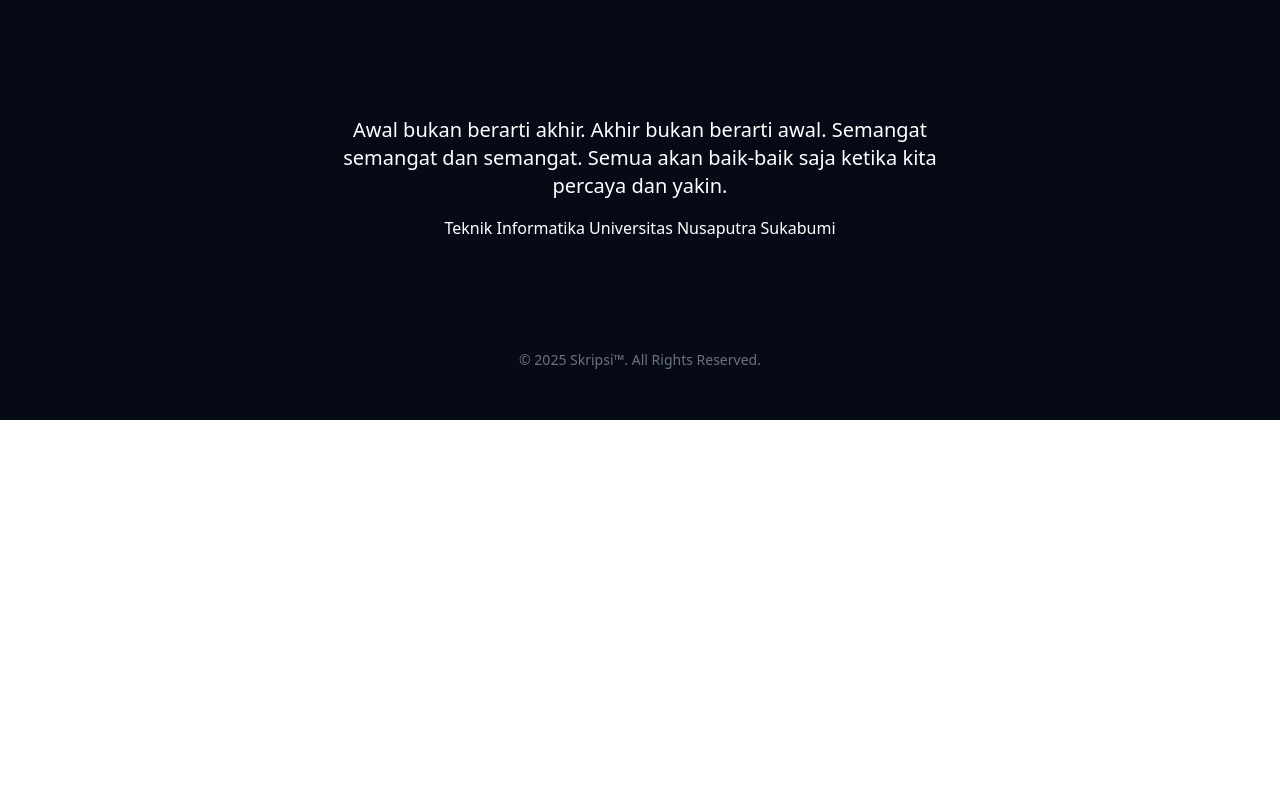
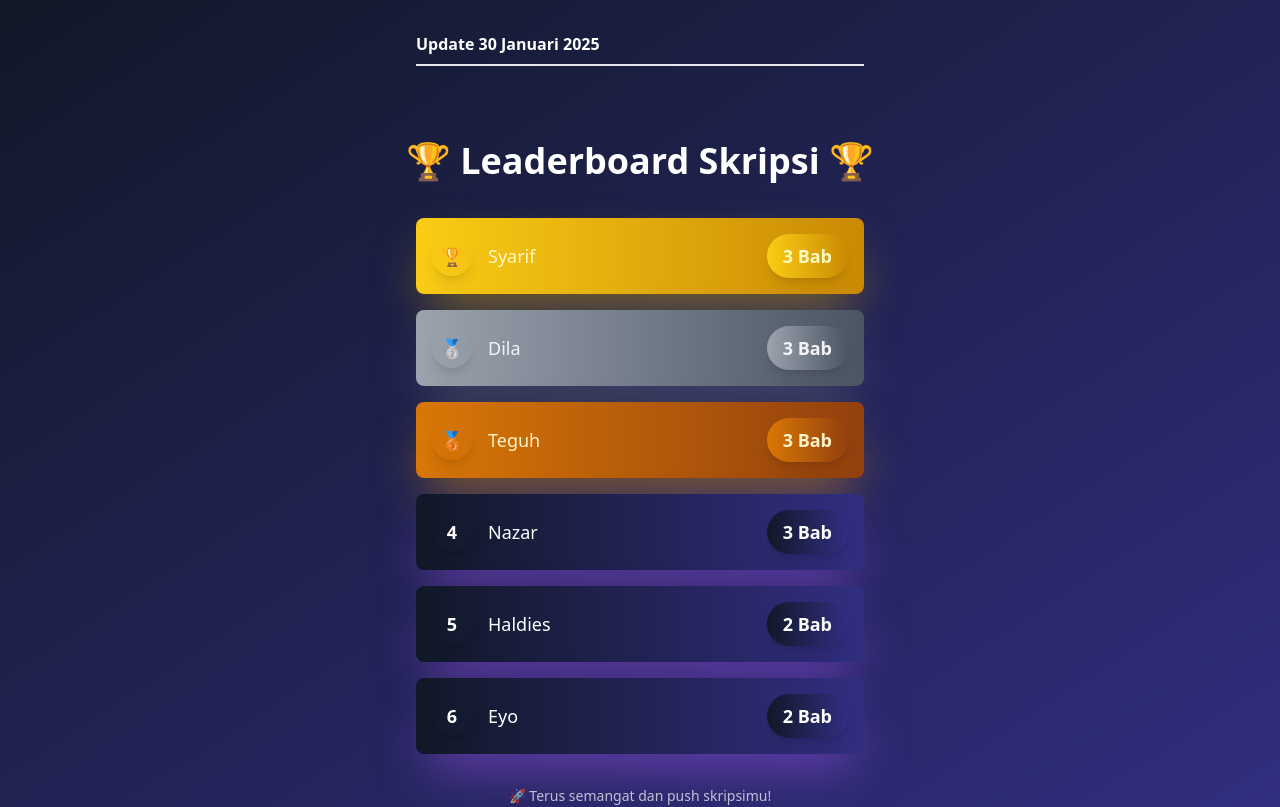
Before and after one commit to belum-ada-nama/Panduan-skripsi, a React (Vite) app: page /leaderboard in a window 1280 px wide. Shown: the top 807 px of the page. Built offline with nearby package versions, Linux system fonts and the light colour scheme.

Commit message:
add: leaderboard

```diff
--- a/src/App.tsx
+++ b/src/App.tsx
@@ -3,6 +3,8 @@ import { BrowserRouter as Router, Routes, Route } from 'react-router-dom';
 
 import Home from './pages/Home';
 import Footer from './components/Footer';
+import LeaderboardPage from './pages/LeaderboardPage';
+
 
 function App() {
 
@@ -12,6 +14,7 @@ function App() {
       <div className="App">
         <Routes>
           <Route path="/" element={<Home />} />
+          <Route path="/leaderboard" element={<LeaderboardPage />} />
         </Routes>
         <Footer />
       </div>
--- /dev/null
+++ b/src/components/LeadeardBorad.tsx
@@ -0,0 +1,88 @@
+import React from 'react';
+
+interface Student {
+    name: string;
+    completedChapters: number;
+}
+
+interface LeaderboardProps {
+    students: Student[];
+}
+
+const Leaderboard: React.FC<LeaderboardProps> = ({ students }) => {
+
+    const sortedStudents = students.sort((a, b) => b.completedChapters - a.completedChapters);
+
+    const getRankStyle = (index: number) => {
+        switch (index) {
+            case 0:
+                return {
+                    bg: 'bg-gradient-to-r from-yellow-400 to-yellow-600',
+                    icon: '🏆',
+                    text: 'text-yellow-100',
+                    shadow: 'shadow-yellow-500/50',
+                };
+            case 1:
+                return {
+                    bg: 'bg-gradient-to-r from-gray-400 to-gray-600',
+                    icon: '🥈',
+                    text: 'text-gray-100',
+                    shadow: 'shadow-gray-500/50',
+                };
+            case 2:
+                return {
+                    bg: 'bg-gradient-to-r from-amber-600 to-amber-800',
+                    icon: '🥉',
+                    text: 'text-amber-100',
+                    shadow: 'shadow-amber-500/50',
+                };
+            default:
+                return {
+                    bg: 'bg-gradient-to-r ',
+                    icon: `${index + 1}`,
+                    text: 'text-white',
+                    shadow: 'shadow-purple-500/50',
+                };
+        }
+    };
+
+    return (
+        <div className="p-6 bg-gradient-to-br from-gray-900 to-indigo-900 min-h-screen flex flex-col items-center justify-center">
+            <div className='w-full border-b-2 mb-20 py-2 max-w-md'>
+                <span className='text-white font-poppins font-semibold'>Update 30 Januari 2025</span>
+            </div>
+
+            <h2 className="text-4xl font-bold mb-8 text-white text-center font-poppins animate-bounce">
+                🏆 Leaderboard Skripsi 🏆
+            </h2>
+            <div className="w-full max-w-md space-y-4">
+                {sortedStudents.map((student, index) => {
+                    const rankStyle = getRankStyle(index);
+                    return (
+                        <div
+                            key={index}
+                            className={`flex items-center justify-between ${rankStyle.bg} p-4 rounded-lg shadow-2xl ${rankStyle.shadow} hover:scale-105 transition-all duration-300 ease-in-out`}
+                        >
+                            <div className="flex items-center">
+                                <span className={`w-10 h-10 flex items-center justify-center rounded-full ${rankStyle.text} font-bold text-lg shadow-lg`}>
+                                    {rankStyle.icon}
+                                </span>
+                                <span className={`ml-4 font-medium text-lg ${rankStyle.text}`}>
+                                    {student.name}
+                                </span>
+                            </div>
+                            <span className={`inline-flex items-center px-4 py-2 rounded-full ${rankStyle.bg} ${rankStyle.text} font-bold text-lg shadow-lg`}>
+                                {student.completedChapters} Bab
+                            </span>
+                        </div>
+                    );
+                })}
+            </div>
+            <div className="mt-8 text-center text-white/70 text-sm">
+                🚀 Terus semangat dan push skripsimu!
+            </div>
+        </div>
+    );
+};
+
+export default Leaderboard;
--- /dev/null
+++ b/src/pages/LeaderboardPage.tsx
@@ -0,0 +1,17 @@
+import Leaderboard from "../components/LeadeardBorad";
+
+function LeaderboardPage() {
+    const students = [
+        { name: 'Syarif', completedChapters: 3 },
+        { name: 'Dila', completedChapters: 3 },
+        { name: 'Teguh', completedChapters: 3 },
+        { name: 'Nazar', completedChapters: 3 },
+        { name: 'Haldies', completedChapters: 2 },
+        { name: 'Eyo', completedChapters: 2 },
+      ];
+  return (
+    <div><Leaderboard students={students} /></div>
+  )
+}
+
+export default LeaderboardPage
```
Also changed, not shown: 5 other files (tests, documents, lock files or other folders).
